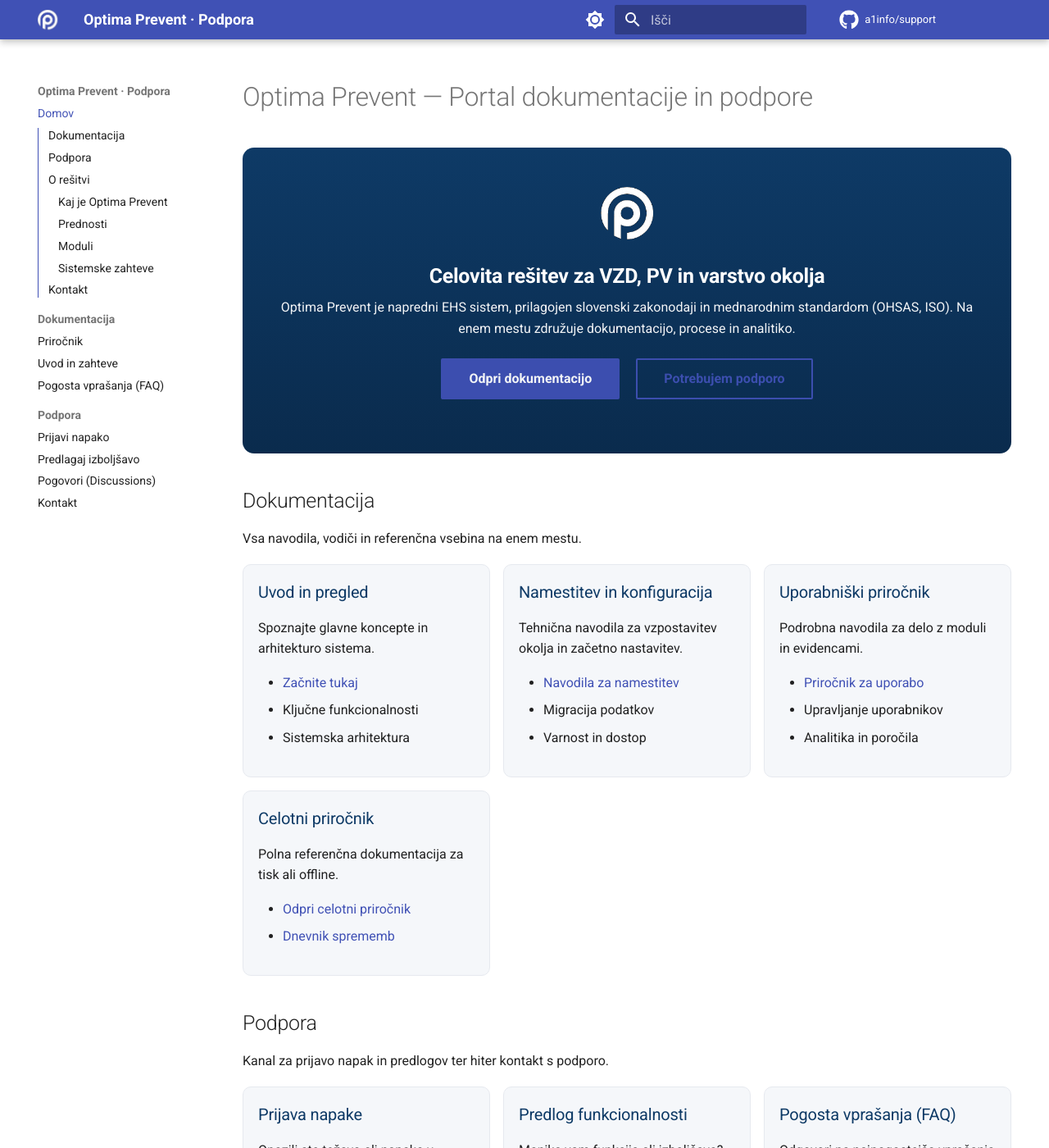
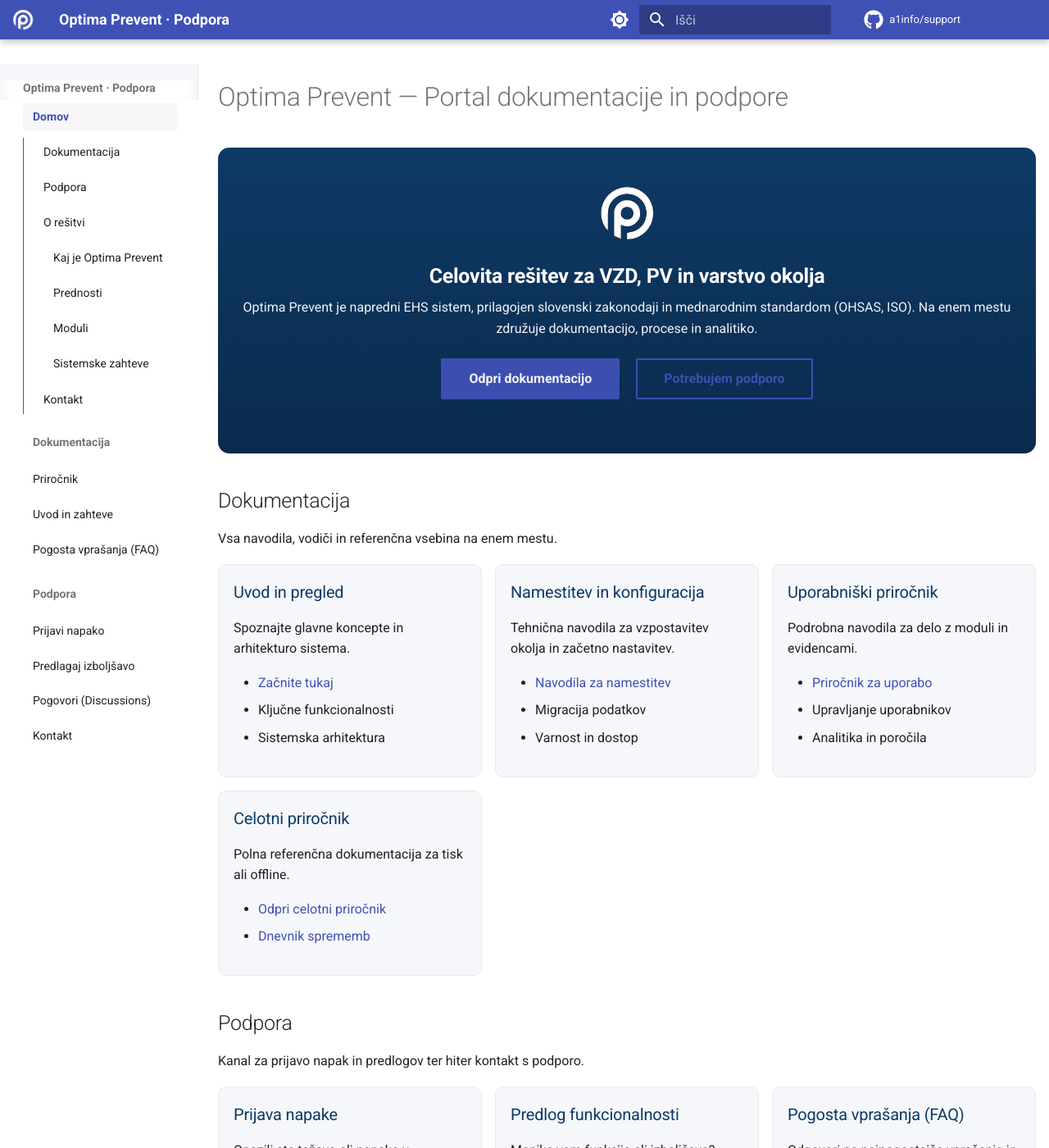
Before and after one commit to a1info/support, an MkDocs documentation site: the page built from docs/index.md, in a window 1280 px wide and 1400 px high. Shown: the whole window at 82% size. Built offline with MkDocs 1.6.1 and Material for MkDocs 9.7.7, drawn with Linux system fonts in a browser that asks for light colours; comment, search, counter and statistics services are not loaded.

Commit message:
Refactor CSS for improved styling and layout

```diff
--- a/docs/assets/index.css
+++ b/docs/assets/index.css
@@ -1,45 +1,83 @@
-/* Minimal, MkDocs-friendly styling for the landing page */
+/* Optima Prevent Styling */
 
-:root{
-  --op-primary:#0e3a66;     /* dark blue */
-  --op-primary-2:#0a2b4d;   /* darker */
-  --op-grey-1:#f5f7fa;      /* light grey */
-  --op-grey-2:#e6e9ef;      /* ui border grey */
+:root {
+  --op-primary: #0e3a66;     /* dark blue */
+  --op-primary-2: #0a2b4d;   /* darker */
+  --op-grey-1: #f5f7fa;      /* light grey */
+  --op-grey-2: #e6e9ef;      /* ui border grey */
+}
+
+/* Full width layout */
+.md-grid {
+  max-width: 100%;
+}
+
+/* Left sidebar styling with grey background */
+.md-sidebar--primary {
+  background-color: var(--op-grey-1);
+  border-right: 1px solid var(--op-grey-2);
+  padding-top: 1rem;
+}
+
+.md-sidebar__scrollwrap {
+  padding: 0 0.6rem;
+}
+
+.md-nav__item .md-nav__link {
+  padding: 0.4rem 0.6rem;
+  border-radius: 4px;
+  margin-bottom: 2px;
+}
+
+.md-nav__item .md-nav__link:hover {
+  background-color: rgba(0, 0, 0, 0.05);
+}
+
+.md-nav__item .md-nav__link--active {
+  background-color: rgba(0, 0, 0, 0.03);
+  font-weight: bold;
+  color: var(--md-primary-fg-color);
+}
+
+/* Improve content readability */
+.md-content {
+  max-width: 1200px;
+  margin: 0 auto;
 }
 
 /* Hero */
-.op-hero{
-  background:linear-gradient(180deg,var(--op-primary) 0%,var(--op-primary-2) 100%);
-  color:#fff;
-  border-radius:14px;
-  padding:48px 28px;
-  margin:12px 0 28px 0;
-  text-align:center;
+.op-hero {
+  background: linear-gradient(180deg, var(--op-primary) 0%, var(--op-primary-2) 100%);
+  color: #fff;
+  border-radius: 14px;
+  padding: 48px 28px;
+  margin: 12px 0 28px 0;
+  text-align: center;
 }
-.op-hero img{ height:64px; margin-bottom:12px; }
-.op-hero h2{ margin:8px 0 6px 0; font-weight:700; }
-.op-hero p{ margin:8px auto 18px auto; max-width:1000px; opacity:.95; }
-.op-hero .op-cta .md-button{ margin:6px 8px 0 8px; }
+.op-hero img { height: 64px; margin-bottom: 12px; }
+.op-hero h2 { margin: 8px 0 6px 0; font-weight: 700; }
+.op-hero p { margin: 8px auto 18px auto; max-width: 1000px; opacity: .95; }
+.op-hero .op-cta .md-button { margin: 6px 8px 0 8px; }
 
 /* Simple card grid */
-.op-grid{
-  display:grid;
-  grid-template-columns:repeat(auto-fit,minmax(260px,1fr));
-  gap:16px;
-  margin:18px 0;
+.op-grid {
+  display: grid;
+  grid-template-columns: repeat(auto-fit, minmax(260px, 1fr));
+  gap: 16px;
+  margin: 18px 0;
 }
-.op-card{
-  background:var(--op-grey-1);
-  border:1px solid var(--op-grey-2);
-  border-radius:10px;
-  padding:18px;
+.op-card {
+  background: var(--op-grey-1);
+  border: 1px solid var(--op-grey-2);
+  border-radius: 10px;
+  padding: 18px;
 }
-.op-card h3{ margin-top:0; color:#0e3a66; }
-.op-card p{ margin:8px 0 12px 0; }
-.op-muted{ color:#4b5563; }
+.op-card h3 { margin-top: 0; color: #0e3a66; }
+.op-card p { margin: 8px 0 12px 0; }
+.op-muted { color: #4b5563; }
 
 /* Responsive tweaks */
-@media (max-width: 480px){
-  .op-hero img{ height:48px; }
-  .op-hero{ padding:32px 18px; }
+@media (max-width: 480px) {
+  .op-hero img { height: 48px; }
+  .op-hero { padding: 32px 18px; }
 }
```
